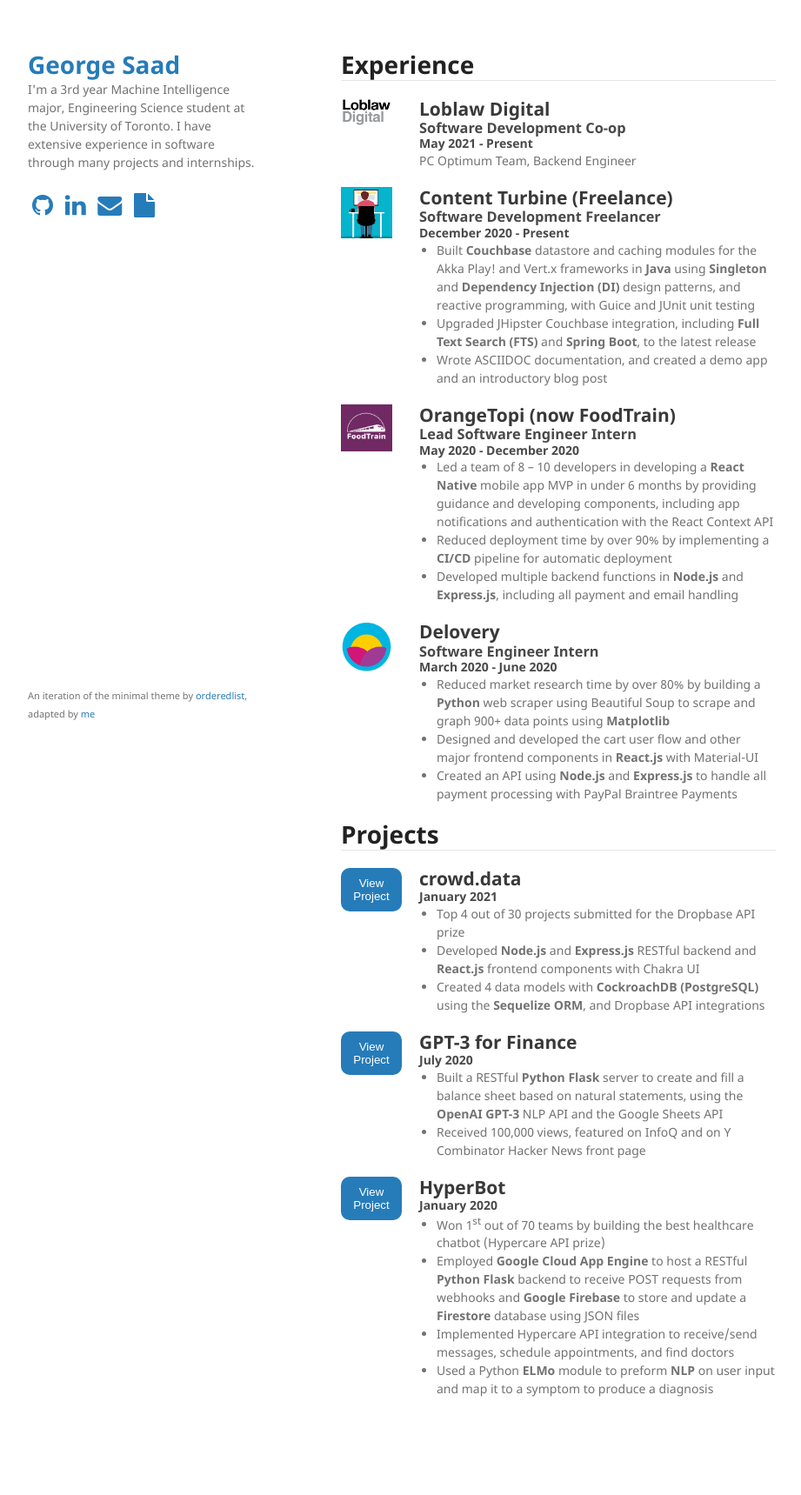
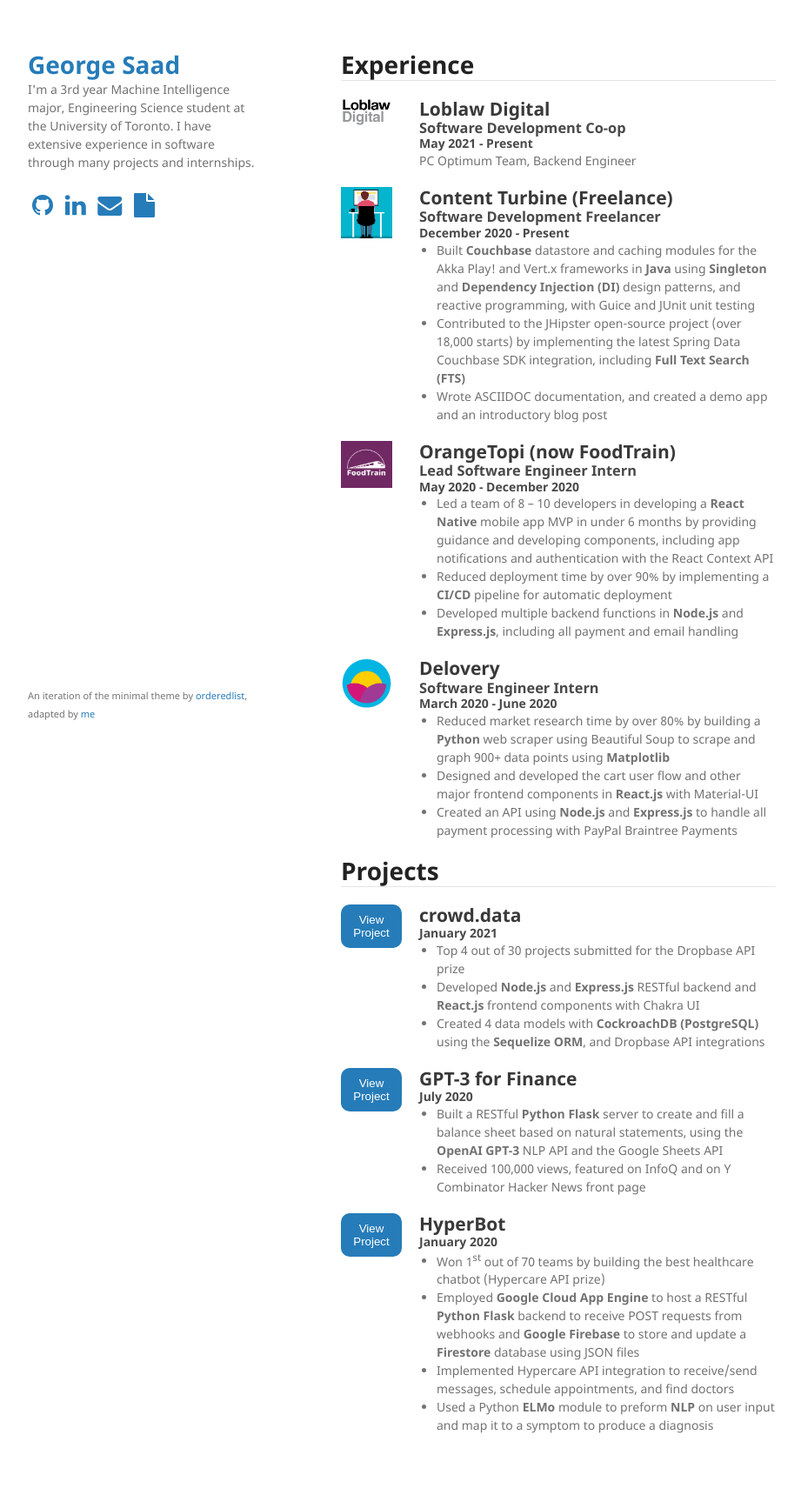
Before and after one commit to rupink/rupink.github.io, a Jekyll site: the page built from index.md, in a window 1280 px wide. Shown: the whole page at 87% size, without its empty margins (178-1099 px from the left). Built offline with Jekyll 4.4.1, drawn with Linux system fonts in a browser that asks for light colours; our own code applies the rules of GitHub Pages for plain Markdown files; before the commit the page ends 1677 px from its top, so only the background shows below that.

Commit message:
update website

```diff
--- a/index.md
+++ b/index.md
@@ -30,7 +30,7 @@
     <h4>December 2020 - Present</h4>
     <ul>
       <li>Built <b>Couchbase</b> datastore and caching modules for the Akka Play! and Vert.x frameworks in <b>Java</b> using <b>Singleton</b> and <b>Dependency Injection (DI)</b> design patterns, and reactive programming, with Guice and JUnit unit testing </li>
-      <li>Upgraded JHipster Couchbase integration, including <b>Full Text Search (FTS)</b> and <b>Spring Boot</b>, to the latest release</li>
+      <li>Contributed to the JHipster open-source project (over 18,000 starts) by implementing the latest Spring Data Couchbase SDK integration, including <b>Full Text Search (FTS)</b></li>
       <li>Wrote ASCIIDOC documentation, and created a demo app and an introductory blog post</li>
     </ul>
   </div>
```
